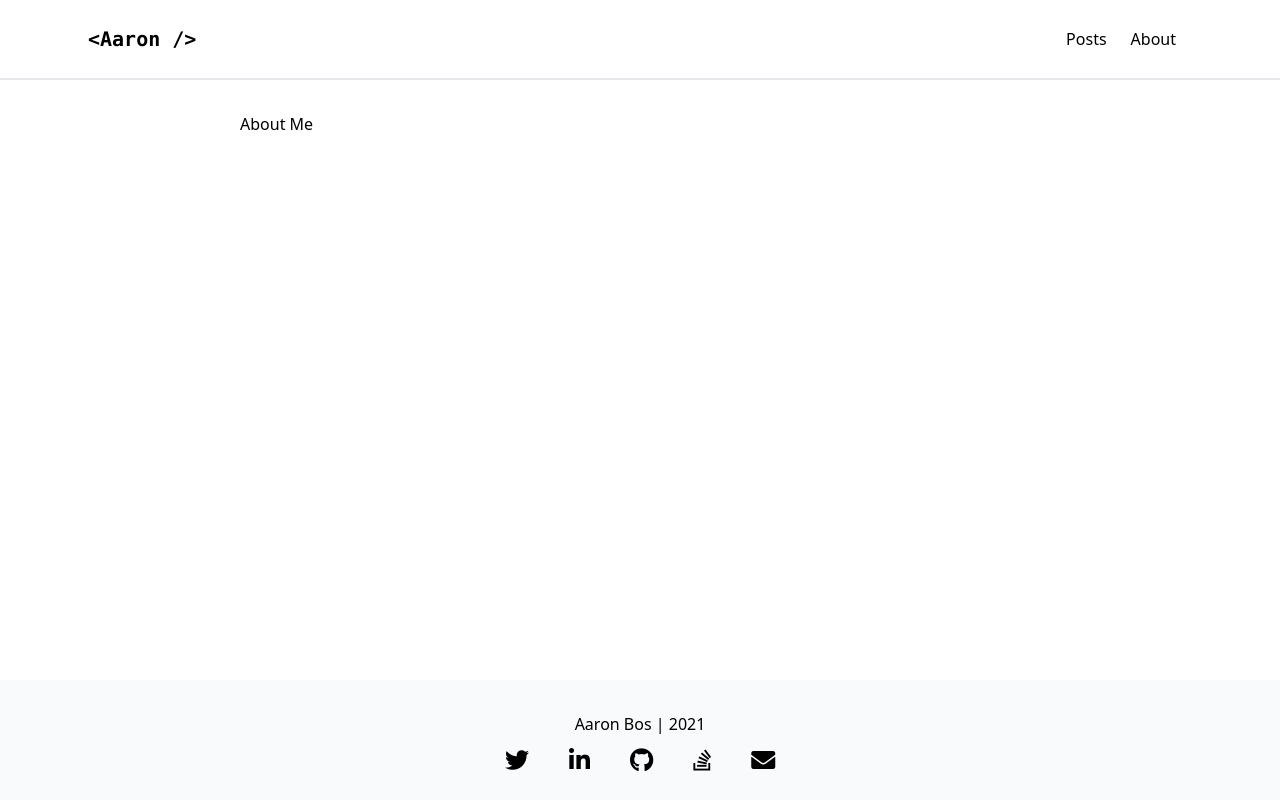
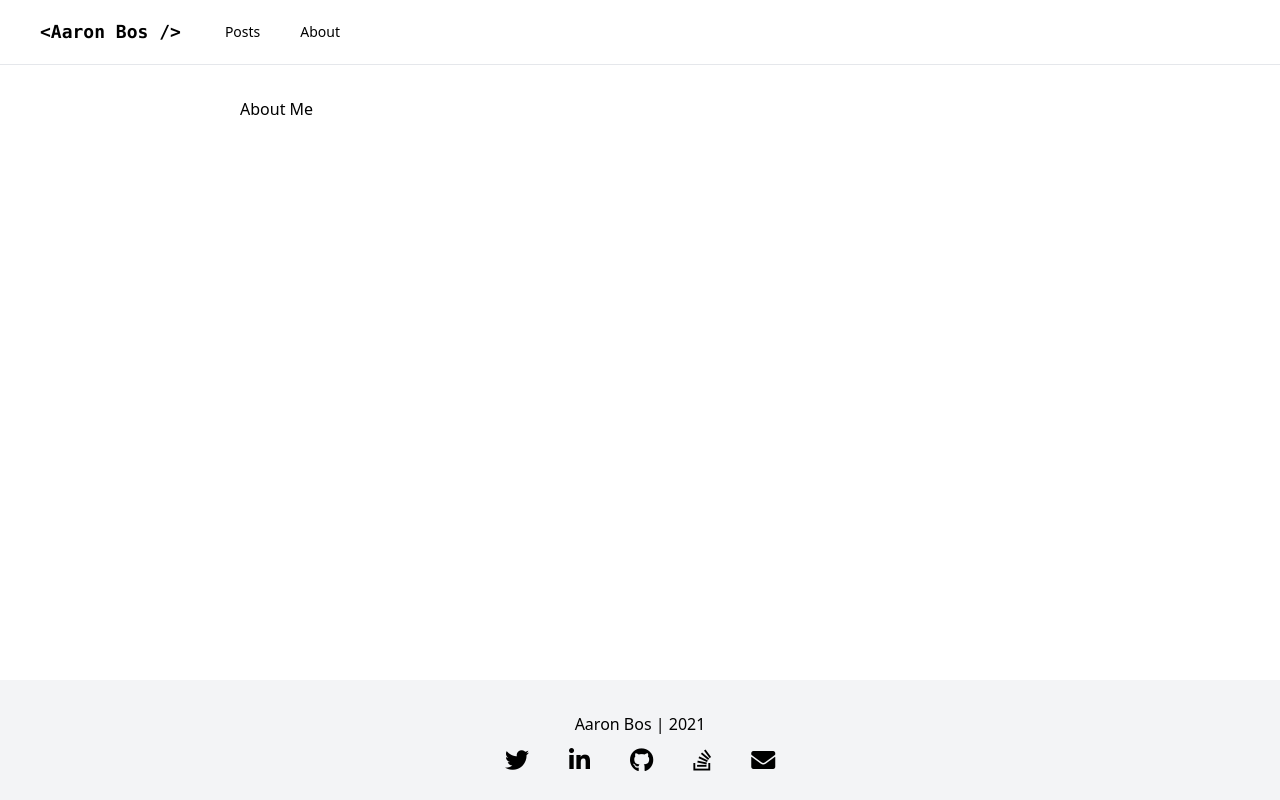
Before and after one commit to aaronmbos/personal-site, a Next.js app in the folder src/: page /about-me in a window 1280 px wide. Built offline with nearby package versions, Linux system fonts and the light colour scheme.

Commit message:
Create components for post page

```diff
--- a/src/components/footer.js
+++ b/src/components/footer.js
@@ -1,6 +1,6 @@
 export default function Footer({ socialLinks }) {
   return (
-    <footer className="p-6 text-center bg-gray-50">
+    <footer id="footer" className="p-6 text-center bg-gray-100">
       <p className="my-2">Aaron Bos | {new Date().getFullYear()}</p>
       <p>
         {socialLinks.map((icon) => {
--- a/src/components/layout.js
+++ b/src/components/layout.js
@@ -32,7 +32,7 @@ export default function Layout({ children }) {
       </Head>
       <div className="flex flex-col h-screen">
         <Nav navLinks={navLinks} />
-        <main className="w-full pt-28 max-w-screen-lg mx-auto px-10 md:px-28 flex-grow">
+        <main className="w-full pt-8 max-w-screen-lg mx-auto px-10 md:px-28 flex-grow">
           {children}
         </main>
         <Footer socialLinks={socialLinks} />
--- a/src/components/nav.js
+++ b/src/components/nav.js
@@ -1,21 +1,81 @@
 import Link from "next/link";
+
+const toggleMobileMenu = () => {
+  document.getElementById("mobileMenu").classList.toggle("hidden");
+  document.getElementById("mobileMenu").classList.toggle("block");
+  document.getElementById("iconClosed").classList.toggle("hidden");
+  document.getElementById("iconClosed").classList.toggle("block");
+  document.getElementById("iconOpen").classList.toggle("block");
+  document.getElementById("iconOpen").classList.toggle("hidden");
+}
 
 export default function Nav({ navLinks }) {
   return (
-    <nav className="bg-white fixed min-w-full border-b-2 border-grey-400 h-20">
-      <div className="min-w-full md:w-auto min-h-full flex items-stretch mx-auto px-1 sm:px-12 lg:px-20">
-        <Link href="/">
-          <a className="hover:text-gray-500 cursor-pointer text-xl font-mono font-semibold flex items-center flex-none px-2">
-            &lt;Aaron &#47;&gt;
-          </a>
-        </Link>
-        <div className="min-h-full px-3 flex flex-grow items-stretch justify-end">
+    <nav className="border-b border-b-gray-200">
+      <div className="max-w-7xl mx-auto px-2 sm:px-6 lg:px-8">
+        <div className="relative flex items-center justify-between h-16">
+          <div className="absolute inset-y-0 left-0 flex items-center sm:hidden">
+            {/* <!-- Mobile menu button--> */}
+            <button onClick={toggleMobileMenu} className="inline-flex items-center justify-center p-2 rounded-md focus:outline-none focus:ring-2 focus:ring-inset focus:ring-white" aria-expanded="false">
+              <span className="sr-only">Open main menu</span>
+              {/* <!-- Icon when menu is closed. -->
+              <!--
+                Heroicon name: menu
+
+                Menu open: "hidden", Menu closed: "block"
+              --> */}
+              <svg id="iconClosed" className="block h-6 w-6" xmlns="http://www.w3.org/2000/svg" fill="black" viewBox="0 0 24 24" stroke="black" aria-hidden="true">
+                <path strokeLineCap="round" strokeLineJoine="round" stroke-width="2" d="M4 6h16M4 12h16M4 18h16" />
+              </svg>
+              {/* <!-- Icon when menu is open. -->
+              <!--
+                Heroicon name: x
+
+                Menu open: "block", Menu closed: "hidden"
+              --> */}
+              <svg id="iconOpen" className="hidden h-6 w-6" xmlns="http://www.w3.org/2000/svg" fill="black" viewBox="0 0 24 24" stroke="black" aria-hidden="true">
+                <path stroke-linecap="round" stroke-linejoin="round" stroke-width="2" d="M6 18L18 6M6 6l12 12" />
+              </svg>
+            </button>
+          </div>
+          <div className="flex-1 flex items-center justify-center sm:items-stretch sm:justify-start">
+            <div className="flex-shrink-0 flex items-center">
+              <Link href="/">
+                <a className="hover:text-gray-600 cursor-pointer text-lg font-mono font-semibold flex items-center flex-none px-2">
+                  &lt;Aaron Bos &#47;&gt;
+                </a>
+              </Link>
+            </div>
+            <div className="hidden sm:block sm:ml-6">
+              <div className="flex space-x-4">
+                {/* <!-- Current: "bg-gray-900 text-white", Default: "text-gray-300 hover:bg-gray-700 hover:text-white" --> */}
+                {navLinks.map((link) => {
+                  return (
+                    <Link key={link.route} href={link.route}>
+                      <a className="hover:text-gray-600 px-3 py-2 rounded-md text-sm font-medium">
+                        {link.text}
+                      </a>
+                    </Link>
+                  );
+                })}
+              </div>
+            </div>
+          </div>
+        </div>
+      </div>
+      {/* <!--
+        Mobile menu, toggle classes based on menu state.
+
+        Menu open: "block", Menu closed: "hidden"
+      --> */}
+      <div id="mobileMenu" className="hidden sm:hidden">
+        <div className="px-2 pt-2 pb-3 space-y-1">
           {navLinks.map((link) => {
             return (
               <Link key={link.route} href={link.route}>
-                <div className="hover:text-gray-500 cursor-pointer px-3 flex-initial flex items-center">
+                <a className="hover:bg-gray-50 hover:text-gray-600 block px-3 py-2 rounded-md text-base font-medium">
                   {link.text}
-                </div>
+                </a>
               </Link>
             );
           })}
--- /dev/null
+++ b/src/components/post-body.js
@@ -0,0 +1,6 @@
+export default function PostBody({ content }) {
+  return (
+    <article className="mt-6" dangerouslySetInnerHTML={{ __html: content }}>
+    </article>
+  );
+}
--- /dev/null
+++ b/src/components/post-footer.js
@@ -0,0 +1,7 @@
+export default function PostFooter() {
+  return (
+    <div className="my-8 font-medium">
+      Thanks for taking the time to read my blog post! If you want to get in touch, connect with me on Twitter (<a className="text-blue-600 hover:underline" href="https://twitter.com/AaronMBos" target="_blank">@AaronMBos</a>).
+    </div>
+  );
+}
--- /dev/null
+++ b/src/components/post-header.js
@@ -0,0 +1,10 @@
+export default function PostHeader({ title, description, date }) {
+  return (
+    <>
+      <h1 className="mb-2 font-semibold text-2xl">{title}</h1>
+      <h2 className="mb-2 text-lg italic">{description}</h2>
+      <p className="mb-2 text-gray-600">Published: {date}</p>
+      <hr />
+    </>
+  );
+}
--- a/src/components/post-preview.js
+++ b/src/components/post-preview.js
@@ -6,9 +6,10 @@ export default function PostPreview({ url_id, title, description, date, metadata
     <>
       <div className="py-6 px-3">
         <Link href={`/posts/${url_id}`}>
-          <a className="cursor-pointer hover:underline hover:text-blue-700 font-semibold text-lg">{date}: {title}</a>
+          <a className="text-blue-700 cursor-pointer hover:underline font-semibold text-lg">{title}</a>
         </Link>
-        <div className="text-gray-600">{description}</div>
+        <div className="my-2 italic text-gray-600">{description}</div>
+        <div className="mb-2 text-gray-500">Published: {date}</div>
         {metadata.length > 0 && <TagHolder tags={metadata} />}
       </div>
       <hr />
```
